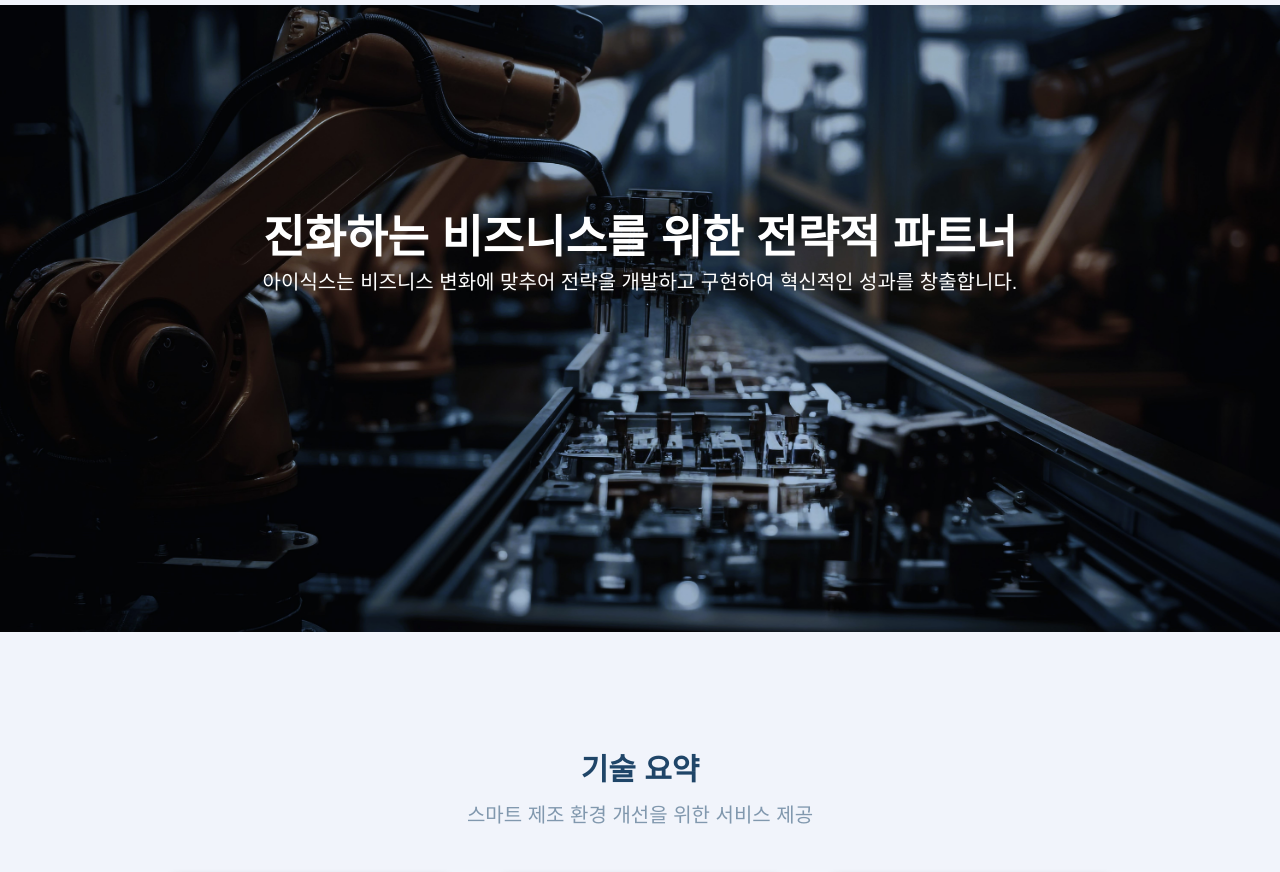
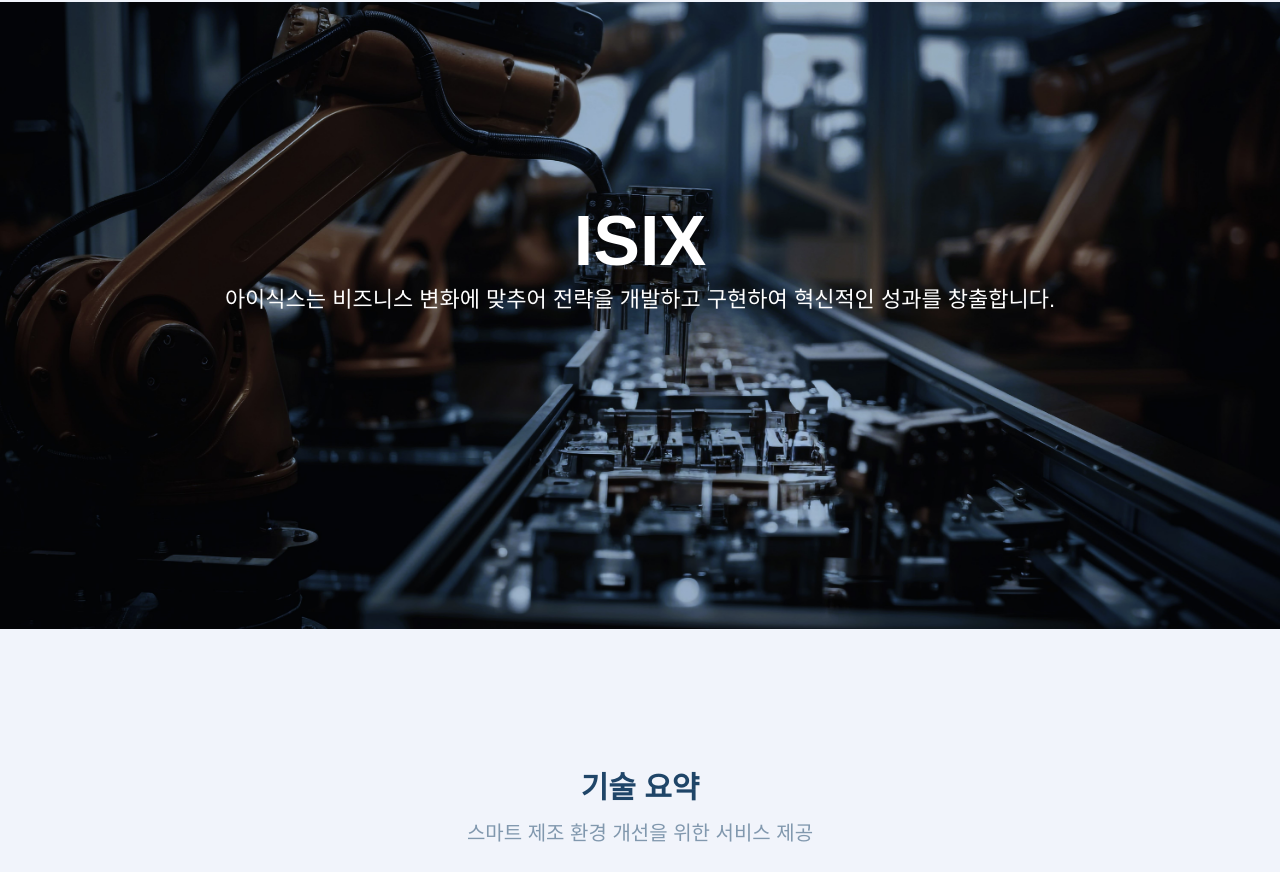
Before and after one commit to s53uni/isix-project, a Django app: page / in a window 1280 px wide. Shown: the part 97-969 px from the top of the page. Run offline with Django 4.2, Linux system fonts and the light colour scheme; some web fonts are replaced.

Commit message:
Edit Main Text --2

```diff
--- a/mainapp/static/mainapp/css/main.css
+++ b/mainapp/static/mainapp/css/main.css
@@ -437,7 +437,7 @@ body {
   text-align: center;
 }
 .site__title {
-  font-size: 45px;
+  font-size: 70px;
   font-weight: 600;
   color:#ffffff;
   margin: 0;
@@ -449,7 +449,7 @@ body {
 }
 
 .site__subtitle {
-  font-size: 20px;
+  font-size: 22px;
   font-weight: 300;
   color: #ffffff;
   margin: 0;
@@ -461,7 +461,7 @@ body {
 }
 
 .site__img {
-  top:-45px;
+  top:-48px;
   width: 100%;
   position: relative;
   z-index: 1;
--- a/mainapp/templates/mainapp/main.html
+++ b/mainapp/templates/mainapp/main.html
@@ -49,7 +49,7 @@
                 <div class="col-md-12">
                     <div class="site">
                         <img class="site__img" src="/static/images/machine_image.jpg">
-                        <h1 class="site__title">진화하는 비즈니스를 위한 전략적 파트너</h1>
+                        <h1 class="site__title">ISIX</h1>
                         <h2 class="site__subtitle">아이식스는 비즈니스 변화에 맞추어 전략을 개발하고 구현하여 혁신적인 성과를 창출합니다.</h2>
                     </div>
                 </div>
```
